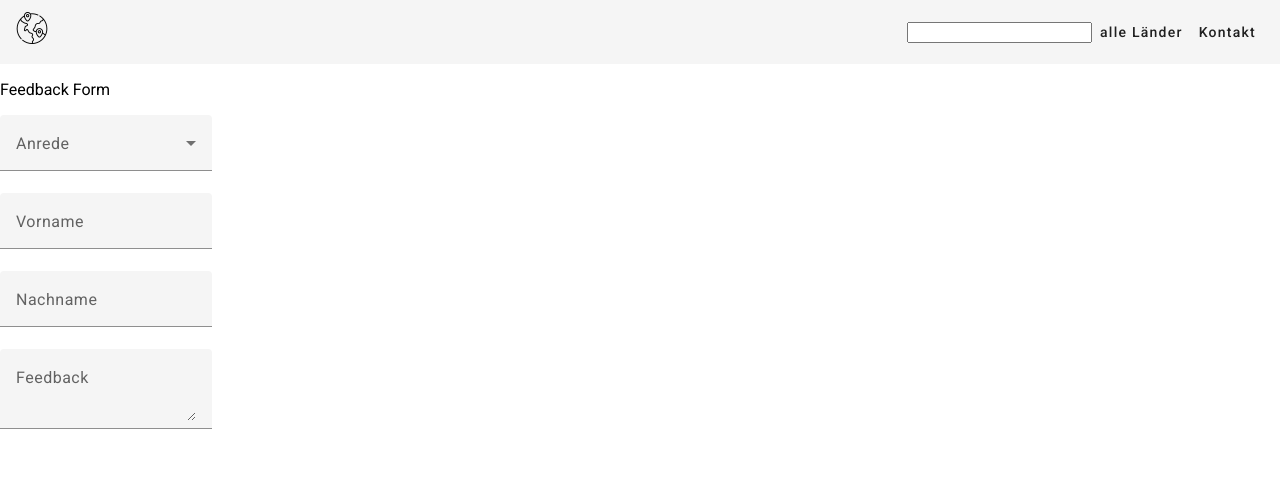
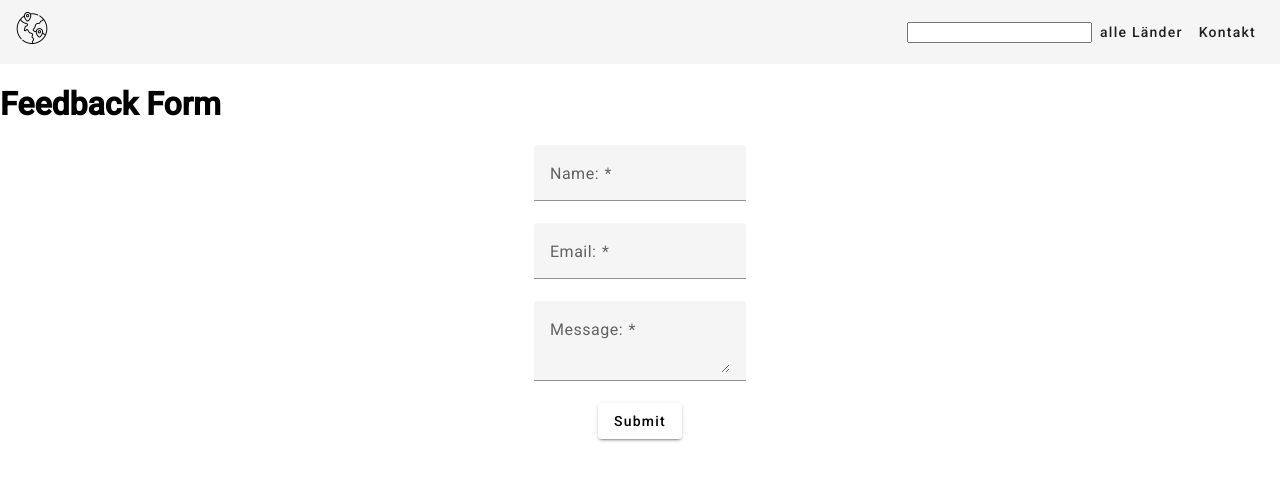
Before and after one commit to Kreizbandl/Angular_Countries, an Angular app: page /contact in a window 1280 px wide. Shown: the top 480 px of the page. Built offline with nearby package versions, Linux system fonts and the light colour scheme.

Commit message:
form component

```diff
--- a/src/app/app.module.ts
+++ b/src/app/app.module.ts
@@ -17,6 +17,7 @@ import { HttpClientModule } from  '@angular/common/http';
 import {MatFormFieldModule} from '@angular/material/form-field';
 import {MatSelectModule} from '@angular/material/select';
 import {MatInputModule} from '@angular/material/input';
+import { FormsModule } from '@angular/forms';
 
 @NgModule({
   declarations: [
@@ -39,6 +40,7 @@ import {MatInputModule} from '@angular/material/input';
     MatFormFieldModule,
     MatSelectModule,
     MatInputModule,
+    FormsModule,
   ],
   providers: [],
   bootstrap: [AppComponent]
--- a/src/app/contact/contact.component.css
+++ b/src/app/contact/contact.component.css
@@ -1,5 +1,13 @@
-:host {
+/* :host {
     display: flex;
     flex-direction: column;
     align-items: flex-start;
-  }
+} */
+
+form {
+    display: flex;
+    justify-content: center;
+    align-items: center;
+    flex-direction: column;
+    /* height: 100vh; */
+}
--- a/src/app/contact/contact.component.html
+++ b/src/app/contact/contact.component.html
@@ -1,24 +1,21 @@
-<p>Feedback Form</p>
+<h1>Feedback Form</h1>
 
+<form (ngSubmit)="submitForm()">
   <mat-form-field>
-    <mat-label>Anrede</mat-label>
-    <mat-select>
-      <mat-option value="one">Male</mat-option>
-      <mat-option value="two">Female</mat-option>
-    </mat-select>
+    <mat-label for="name">Name: </mat-label>
+    <input matInput type="text" id="name" name="name" [(ngModel)]="formData.name" required>
   </mat-form-field>
 
   <mat-form-field>
-  <mat-label>Vorname</mat-label>
-  <input matInput>
+    <mat-label for="email">Email: </mat-label>
+    <input matInput type="text" id="email" name="email" [(ngModel)]="formData.email" required>
   </mat-form-field>
 
   <mat-form-field>
-  <mat-label>Nachname</mat-label>
-  <input matInput>
+    <mat-label for="message">Message: </mat-label>
+    <textarea matInput type="text" id="message" name="message" [(ngModel)]="formData.message" required></textarea>
   </mat-form-field>
 
-<mat-form-field>
-  <mat-label>Feedback</mat-label>
-  <textarea matInput></textarea>
-</mat-form-field>
+  <button mat-raised-button type="submit">Submit</button>
+
+</form>
--- a/src/app/contact/contact.component.ts
+++ b/src/app/contact/contact.component.ts
@@ -7,4 +7,16 @@ import { Component } from '@angular/core';
 })
 export class ContactComponent {
 
+  formData = {
+    name: '',
+    email: '',
+    message: ''
+  };
+
+  submitForm(): void{
+    console.log(JSON.stringify(this.formData));
+    /* this.formData.name = '';
+    this.formData.email = '';
+    this.formData.message = ''; */
+  }
 }
--- a/src/app/country-detail/country-detail.component.css
+++ b/src/app/country-detail/country-detail.component.css
@@ -0,0 +1,8 @@
+
+div {
+    display: flex;
+    justify-content: center;
+    align-items: center;
+    flex-direction: column;
+    /* height: 100vh; */
+}
--- a/src/app/country-detail/country-detail.component.html
+++ b/src/app/country-detail/country-detail.component.html
@@ -2,5 +2,5 @@
 <div *ngIf="country">
     <h1>{{ country.name.common }}</h1>
     <img src="{{ country.flags.png }}">
-    {{ country.population }}
+        Bevölkerungsanzahl: {{ country.population }}
 </div>
```
Lines whose indentation alone changed are shown as unchanged.
